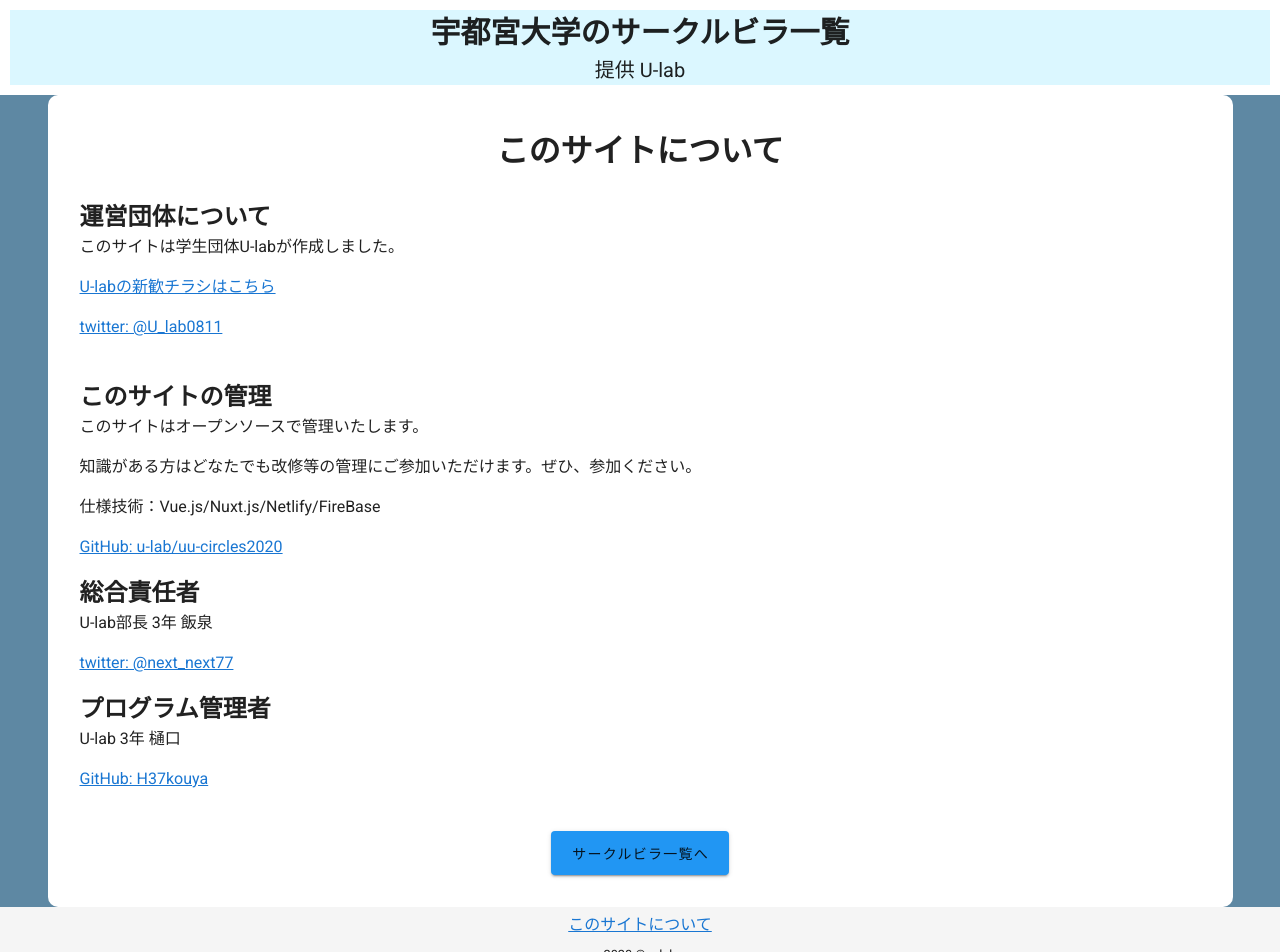
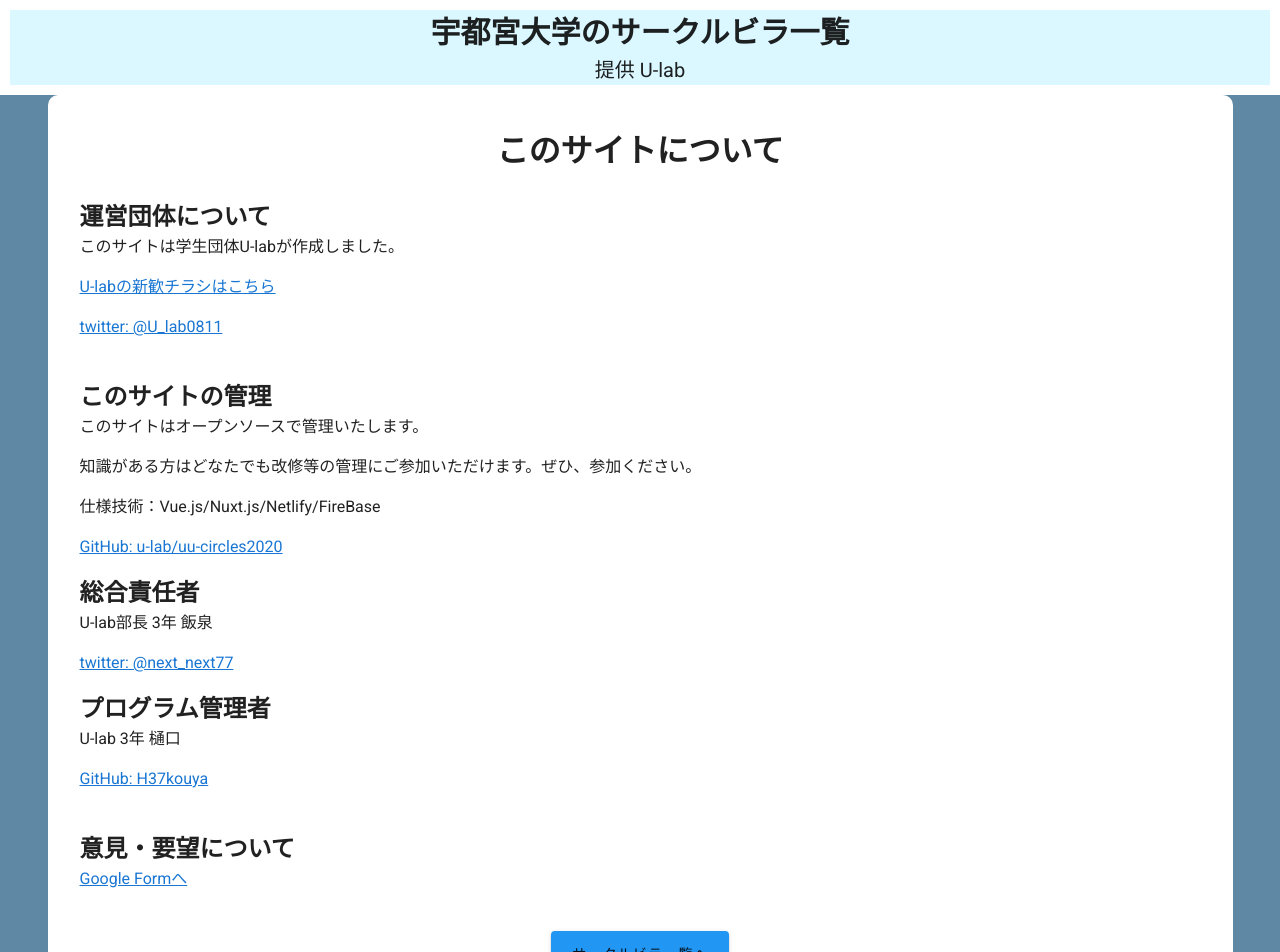
Before and after one commit to u-lab/uu-circles2020, a Nuxt app: page /about/creater in a window 1280 px wide. Shown: the top 952 px of the page. Built offline with nearby package versions, Linux system fonts and the light colour scheme.

Commit message:
formの追加

```diff
--- a/pages/about/creater.vue
+++ b/pages/about/creater.vue
@@ -37,6 +37,16 @@
       </p>
     </v-col>
 
+    <v-col>
+      <h2>意見・要望について</h2>
+      <p>
+        <a
+          href="https://docs.google.com/forms/d/e/1FAIpQLSfMvRk2LLZvzfAsGYGRbLrSFB56n59J3YJAojhLk-xPi2DRIA/viewform?usp=sf_link"
+          >Google Formへ</a
+        >
+      </p>
+    </v-col>
+
     <v-col cols="12" class="d-flex justify-center">
       <v-btn to="/" nuxt color="blue" large>
         サークルビラ一覧へ
```
